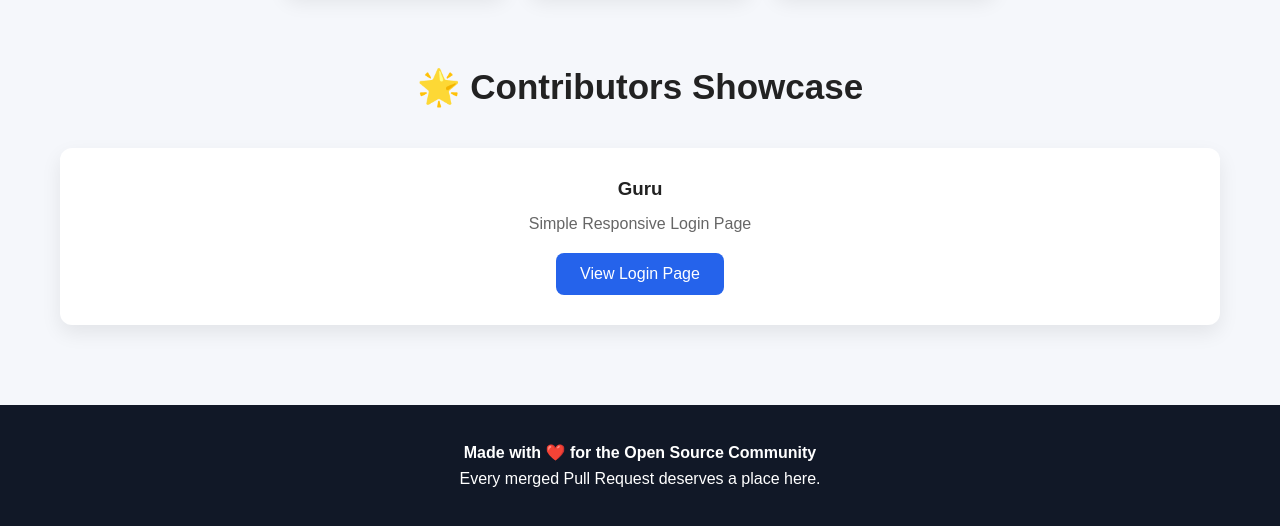
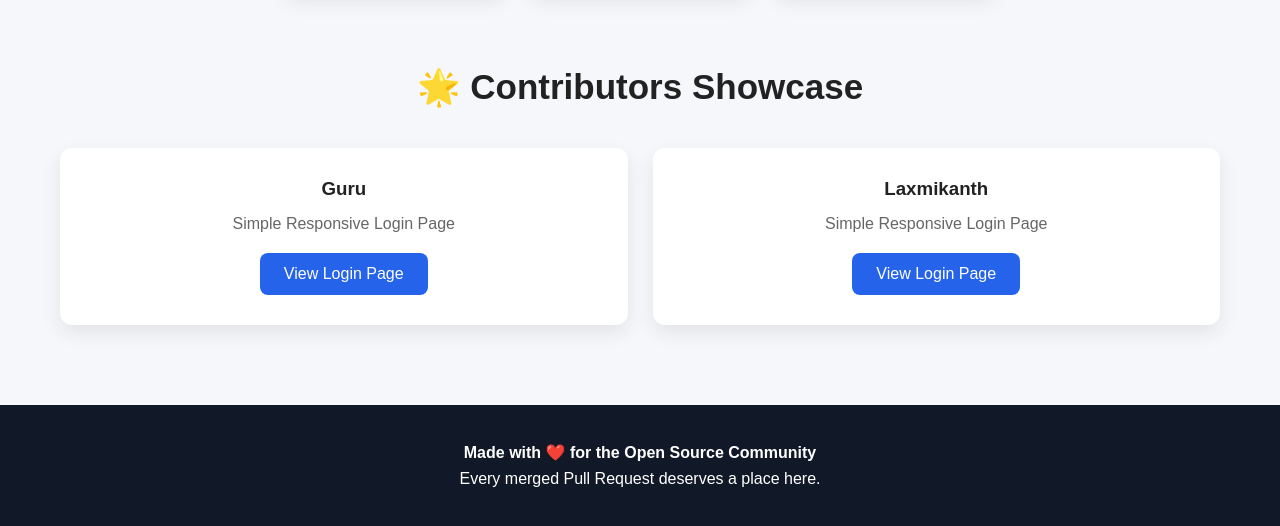
Before and after one commit to GuruB-Codes/Simple-Login-Pages, a plain HTML site: page index.html in a window 1280 px wide. Shown: the part 812-1338 px from the top of the page. Drawn offline with Linux system fonts and the light colour scheme.

Commit message:
Update contributor showcase in index.html
Updated contributor cards in the gallery section and fixed links.

```diff
--- a/index.html
+++ b/index.html
@@ -242,7 +242,15 @@
 <div class="card">
 <h3>Guru</h3>
 <p>Simple Responsive Login Page</p>
-<a href="Contributors/guru.html" target="_blank">
+<a href="Contributors/GuruB-Codes.html" target="_blank">
+View Login Page
+</a>
+</div>
+
+    <div class="card">
+<h3>Laxmikanth</h3>
+<p>Simple Responsive Login Page</p>
+<a href="Contributors/Laxmikant-772.html" target="_blank">
 View Login Page
 </a>
 </div>
```
